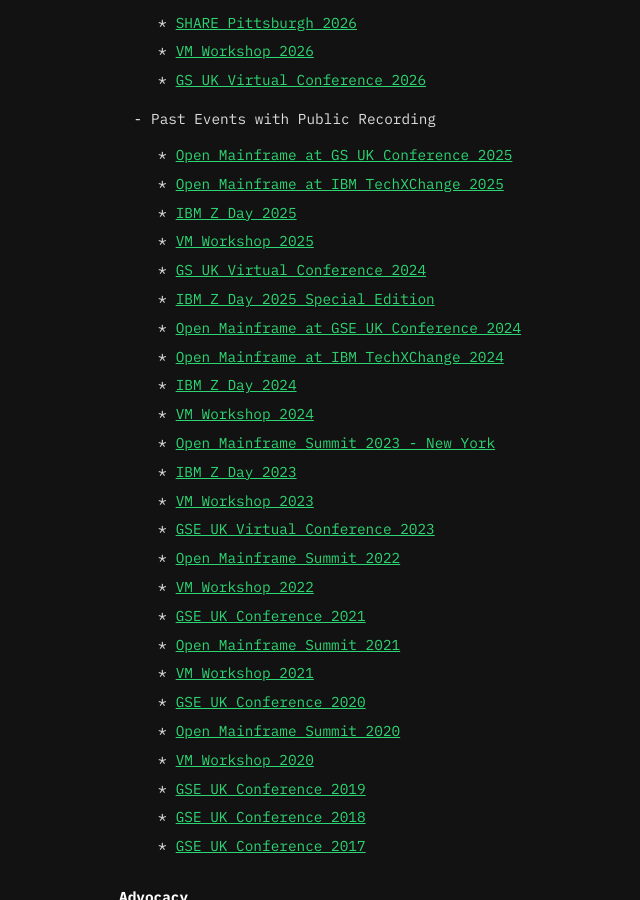
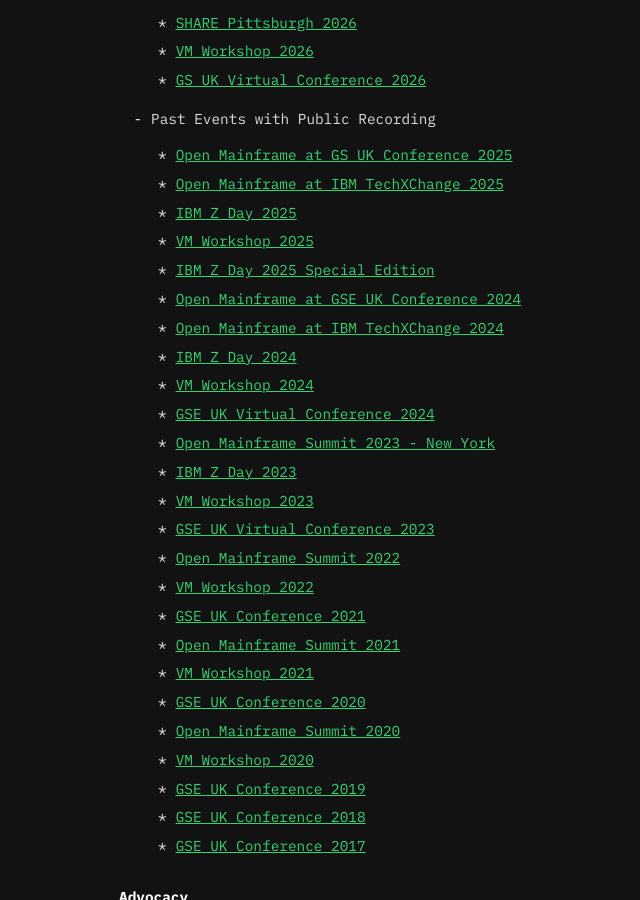
Before and after one commit to tanto259/securitypuppy, a Jekyll site: the page built from pages/links.md, in a window 1280 px wide and 900 px high, scrolled down 2663 px. Shown: the whole window, without its empty margins (171-811 px from the left). Built offline with Jekyll 4.4.1, drawn with Linux system fonts in a browser that asks for light colours.

Commit message:
Fix link ordering

```diff
--- a/pages/links.md
+++ b/pages/links.md
@@ -94,12 +94,12 @@
   * [Open Mainframe at IBM TechXChange 2025](https://www.youtube.com/playlist?list=PL8REpLGaY9QFVIxW925g1vP7h8peX4F36){:target="_blank"}{:rel="noopener noreferrer"}
   * [IBM Z Day 2025](https://community.ibm.com/zsystems/events/ibm-z-day-2025/){:target="_blank"}{:rel="noopener noreferrer"}
   * [VM Workshop 2025](https://www.youtube.com/playlist?list=PL5WWepmN1fC0W_2gkZKCmVl0qdf4Ihzlg){:target="_blank"}{:rel="noopener noreferrer"}
-  * [GS UK Virtual Conference 2024](https://www.youtube.com/@GSUKIndependent/videos){:target="_blank"}{:rel="noopener noreferrer"}
   * [IBM Z Day 2025 Special Edition](https://community.ibm.com/zsystems/events/ibm-z-day-2025-se/){:target="_blank"}{:rel="noopener noreferrer"}
   * [Open Mainframe at GSE UK Conference 2024](https://www.youtube.com/playlist?list=PL8REpLGaY9QEuUkZ4McsnBuotIkr1ssPT){:target="_blank"}{:rel="noopener noreferrer"}
   * [Open Mainframe at IBM TechXChange 2024](https://www.youtube.com/playlist?list=PL8REpLGaY9QEFO4dNdma7DwhPm09uFvsY){:target="_blank"}{:rel="noopener noreferrer"}
   * [IBM Z Day 2024](https://community.ibm.com/zsystems/events/ibm-z-day-2024/){:target="_blank"}{:rel="noopener noreferrer"}
   * [VM Workshop 2024](https://www.youtube.com/playlist?list=PL5WWepmN1fC0_EkDBW8tK4WVH-3XyNaJc){:target="_blank"}{:rel="noopener noreferrer"}
+  * [GSE UK Virtual Conference 2024](https://www.youtube.com/@GSUKIndependent/videos){:target="_blank"}{:rel="noopener noreferrer"}
   * [Open Mainframe Summit 2023 - New York](https://www.youtube.com/playlist?list=PL8REpLGaY9QGjLauNkCvpLR-hsSOeVT8w){:target="_blank"}{:rel="noopener noreferrer"}
   * [IBM Z Day 2023](https://community.ibm.com/zsystems/events/ibm-z-day-2023/){:target="_blank"}{:rel="noopener noreferrer"}
   * [VM Workshop 2023](https://www.youtube.com/playlist?list=PL5WWepmN1fC2RBG6f8Cf3JK-wVWC71aC7){:target="_blank"}{:rel="noopener noreferrer"}
```
Also changed, not shown: other parts of pages/links.md (+1 -1 lines).
